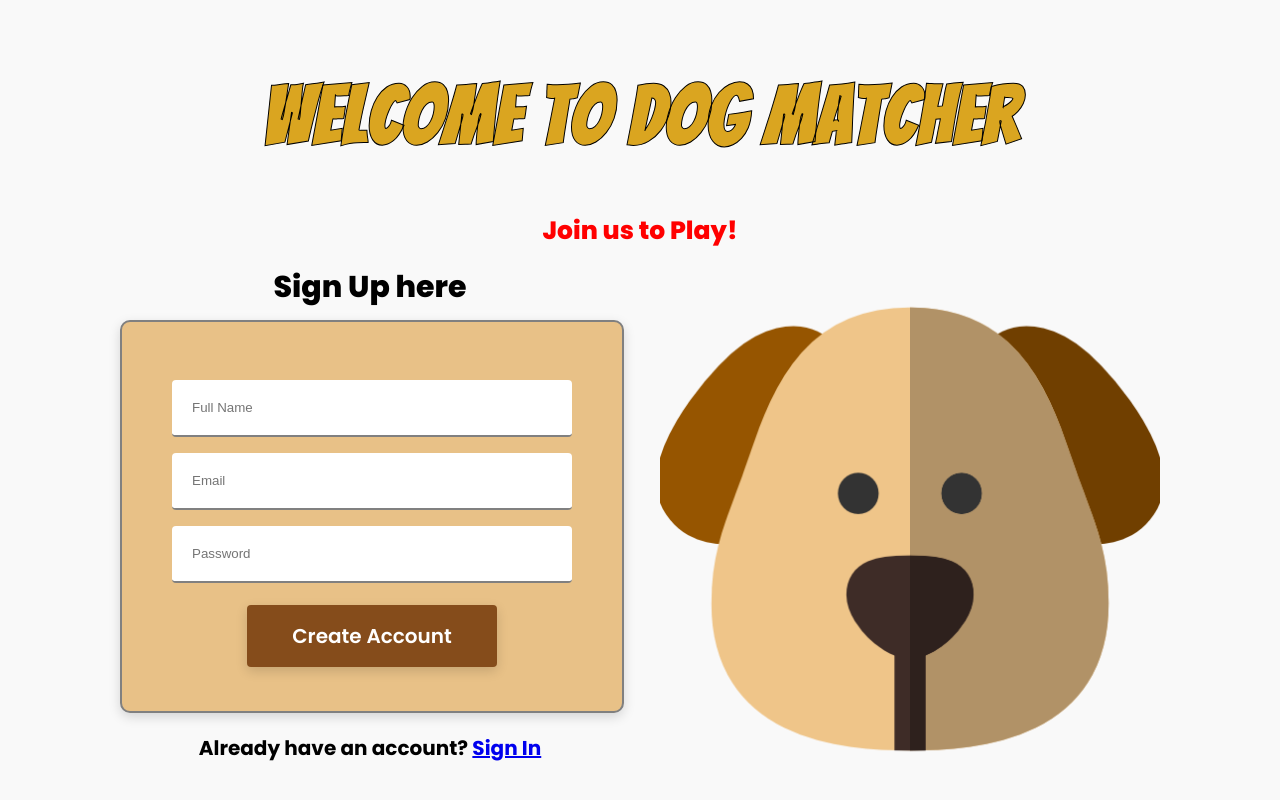
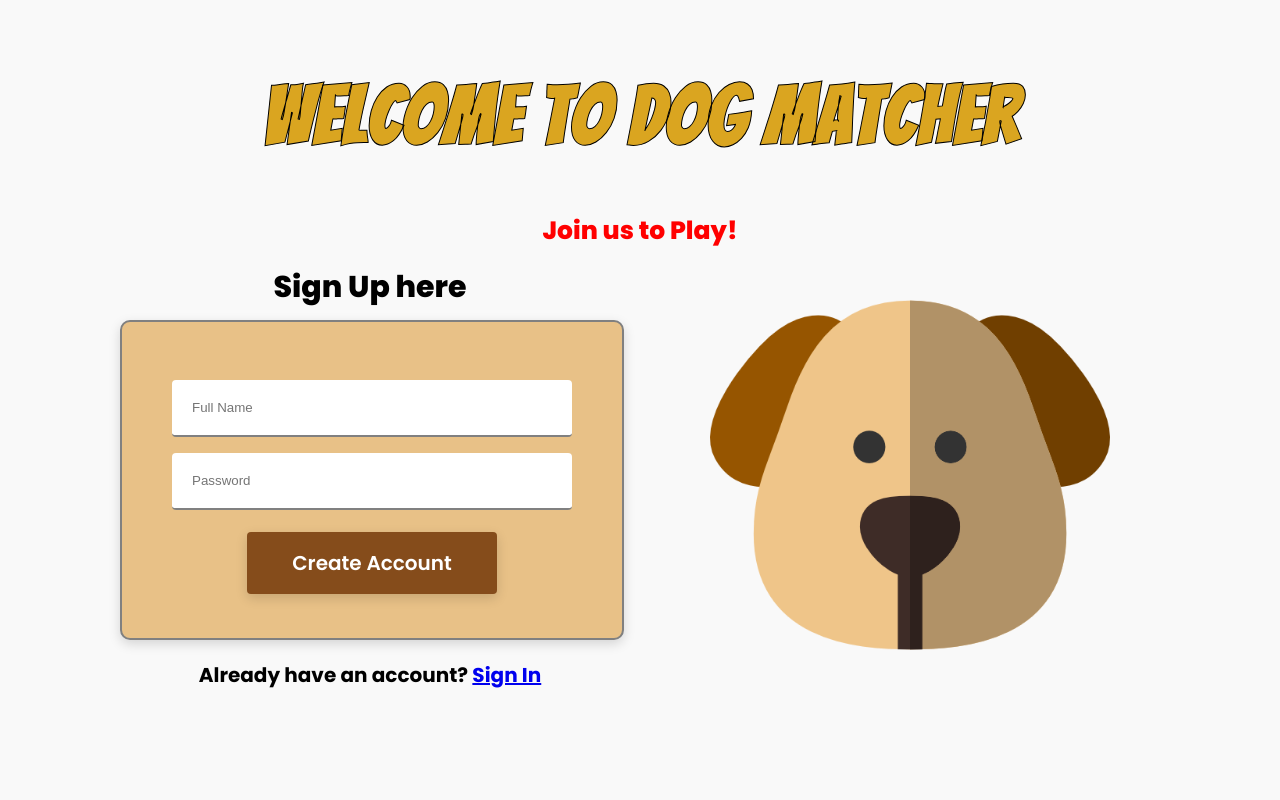
Before and after one commit to VimalaSellappan/React-Assignment-5, a React (Vite) app: page / in a window 1280 px wide. Shown: the top 800 px of the page. Built offline with nearby package versions, Linux system fonts and the light colour scheme.

Commit message:
Local storage successfully working in HomeRegister page

```diff
--- a/src/components/DogGameLogic.jsx
+++ b/src/components/DogGameLogic.jsx
@@ -108,7 +108,7 @@ useEffect(() => {
   };
   return (
     <div>
-      <div className='header-container'><h1>Dog Matcher Game</h1>
+      <div className='header-container'><h1>Dog Matcher</h1>
        <Link to="/" className="exit-link">Exit</Link>
        </div>
       <h2>Score: {score}</h2>
--- a/src/components/HomeRegisterpage.css
+++ b/src/components/HomeRegisterpage.css
@@ -34,8 +34,9 @@ h2{
 }
 .image-container img {
   width: 100%;
-  height: 100%;
-  object-fit: cover;
+  height: auto;
+  max-height: 400px;
+  object-fit: contain;
 
 }
 .sub-head{
--- a/src/components/HomeRegisterpage.jsx
+++ b/src/components/HomeRegisterpage.jsx
@@ -1,13 +1,35 @@
 import React from 'react';
 import { Link, useNavigate } from 'react-router-dom';
+import { useState } from "react";
 import  Login  from './Login';
 
 import './HomeRegisterpage.css'
 function HomeRegisterpage() {
+  const [name, setName] = useState("");
+const [password, setPassword] = useState("");
+
   const navigate = useNavigate();
   const handleSubmit = (e) => {
     e.preventDefault();
-    navigate('/login');
+    if (!name || !password) {
+    alert("Please fill in both fields.");
+    return;
+  }
+
+  const storedAccounts = JSON.parse(localStorage.getItem('accounts')) || [];
+
+  if (storedAccounts.some((account) => account.name === name)) {
+    alert("This account name already exists.");
+    return;
+  }
+
+  const newAccount = { name, password };
+  storedAccounts.push(newAccount);
+  localStorage.setItem('accounts', JSON.stringify(storedAccounts));
+  alert("Registration successful!");
+  setName('');
+  setPassword('');
+  navigate('/login');
   };
   return (
     <div className="home-container">
@@ -22,9 +44,11 @@ function HomeRegisterpage() {
         <h2>Sign Up here</h2>
         <form className='form-container' onSubmit={handleSubmit}>
           <div className='form-content'>
-            <input type="text" placeholder="Full Name" required />
-            <input type="email" placeholder="Email" required />
-            <input type="password" placeholder="Password" required />
+            <input type="text" placeholder="Full Name" value={name}
+              onChange={(e) => setName(e.target.value)} required />
+
+            <input type="password" placeholder="Password" value={password}
+              onChange={(e) => setPassword(e.target.value)} required />
           </div>
           <button type="submit">Create Account</button>
         </form>
```
